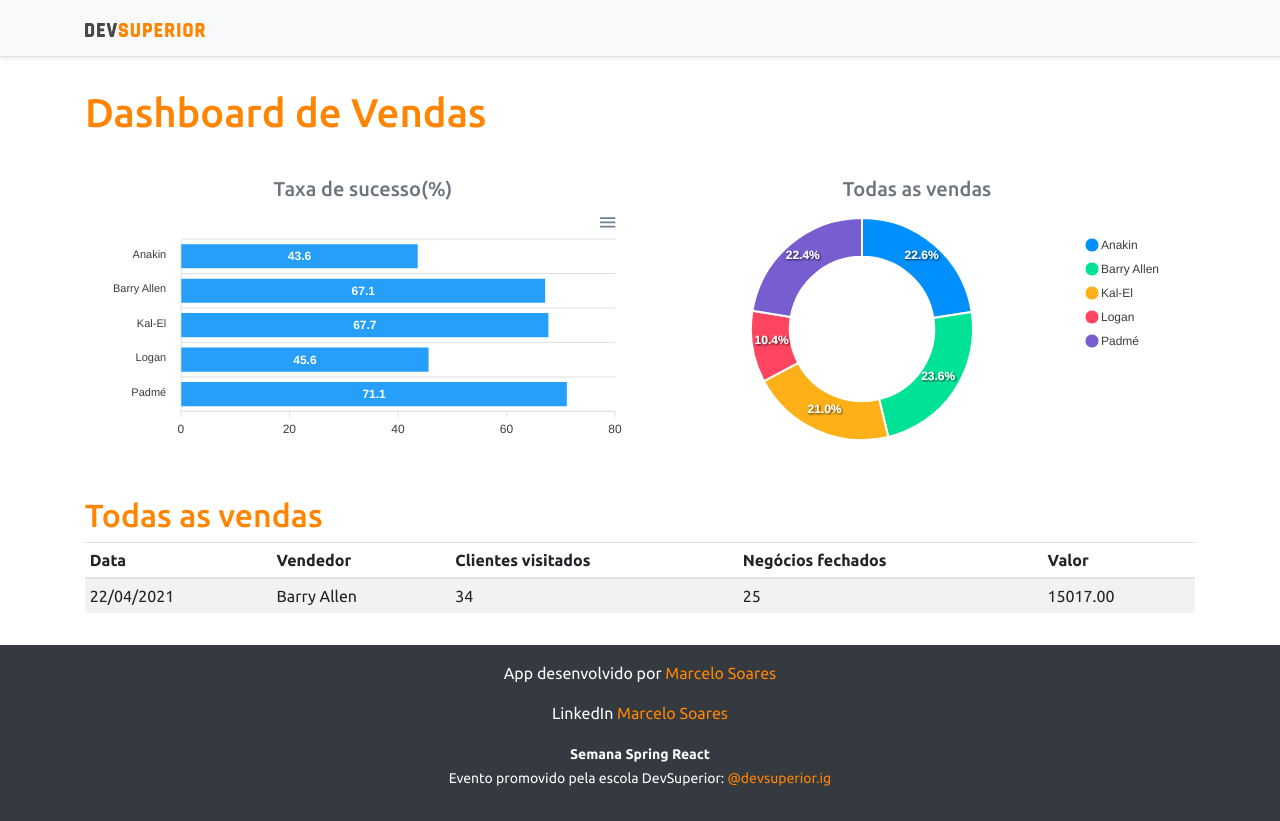
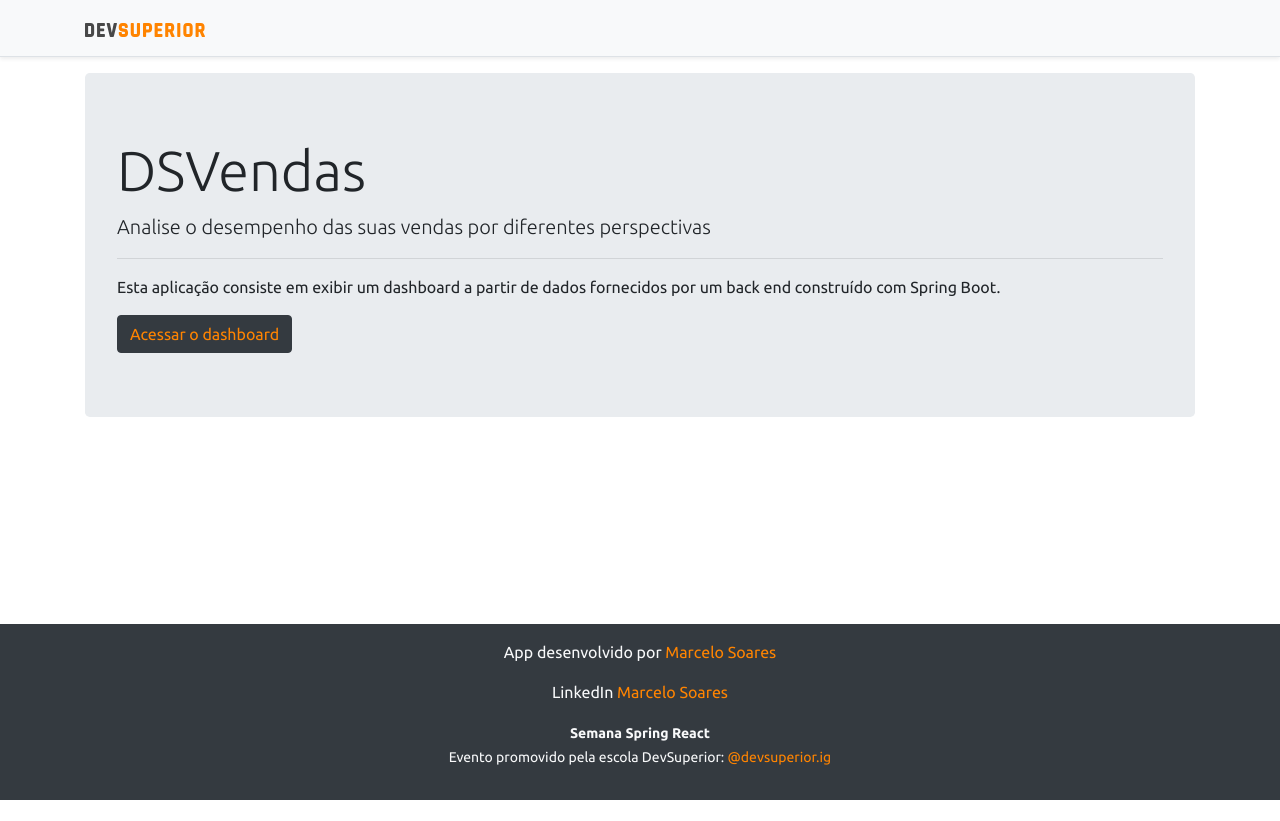
Before and after one commit to iamkanashirolandre/semanaspringreact-sds3, a React (Create React App) app in the folder frontend/: page / in a window 1280 px wide. After the commit the page ends 800 px from the top, so only its background shows below. Built offline with nearby package versions, Linux system fonts and the light colour scheme.

Commit message:
Routes, Home/navigation, first request, DonutChart integration

```diff
--- a/frontend/package.json
+++ b/frontend/package.json
@@ -13,12 +13,14 @@
     "@types/react": "^17.0.0",
     "@types/react-dom": "^17.0.0",
     "apexcharts": "^3.26.1",
+    "axios": "^0.21.1",
     "bootstrap": "^4.6.0",
     "jquery": "1.9.1",
     "popper.js": "^1.16.1",
     "react": "^17.0.2",
     "react-apexcharts": "^1.3.9",
     "react-dom": "^17.0.2",
+    "react-router-dom": "^5.2.0",
     "react-scripts": "4.0.3",
     "typescript": "^4.1.2",
     "web-vitals": "^1.0.1"
@@ -46,5 +48,8 @@
       "last 1 firefox version",
       "last 1 safari version"
     ]
+  },
+  "devDependencies": {
+    "@types/react-router-dom": "^5.1.7"
   }
 }
--- a/frontend/src/App.tsx
+++ b/frontend/src/App.tsx
@@ -1,35 +1,8 @@
-import NavBar from './components/NavBar';
-import Footer from 'components/Footer';
-import DataTable from 'components/DataTable';
-import BarChart from 'components/BarChart';
-import DonutChart from 'components/DonutChart';
+import Routes from 'Routes';
 
 function App() {
   return (
-    <>
-
-      <NavBar />
-      <div className="container">
-        <h1 className="text-primary py-3">Dashboard de Vendas</h1>
-
-        <div className="row px-3 py-3">
-         <div className="col-sm-6">
-            <h5 className="text-center text-secondary">Taxa de sucesso(%)</h5>
-            <BarChart />
-          </div>
-
-          <div className="col-sm-6">
-            <h5 className="text-center text-secondary">Todas as vendas</h5>
-            <DonutChart />
-          </div>
-        </div>
-        <div className="py-3">
-          <h2 className="text-primary">Todas as vendas</h2>
-          <DataTable />
-        </div>
-      </div>
-      <Footer />
-    </>
+    <Routes />
   );
 }
 
--- /dev/null
+++ b/frontend/src/Routes.tsx
@@ -0,0 +1,21 @@
+import Dashboard from 'pages/Dashboard';
+import Home from 'pages/Home';
+import React from 'react';
+import { BrowserRouter, Route, Switch } from 'react-router-dom';
+
+const Routes = () => {
+  return (
+    <BrowserRouter>
+      <Switch>
+        <Route path="/" exact>
+          <Home />
+        </Route>
+        <Route path="/dashboard" exact>
+          <Dashboard />
+        </Route>
+      </Switch>
+    </BrowserRouter>
+  );
+}
+
+export default Routes;
--- a/frontend/src/assets/css/styles.css
+++ b/frontend/src/assets/css/styles.css
@@ -40,4 +40,5 @@
 a:hover {
   font-weight: bold;
   cursor: pointer;
+  transition: 2s ease-in-out;
 }
--- a/frontend/src/components/DonutChart/index.tsx
+++ b/frontend/src/components/DonutChart/index.tsx
@@ -1,11 +1,33 @@
+import axios from 'axios';
+import { useEffect, useState } from 'react';
 import Chart from "react-apexcharts";
+import { SaleSum } from 'types/sale';
+import { BASE_URL } from 'utils/requests';
+
+type ChartData = {
+  labels: string[];
+  series: number[];
+}
 
 const DonutChart = () => {
 
-  const mockData = {
-      series: [477138, 499928, 444867, 220426, 473088],
-      labels: ['Anakin', 'Barry Allen', 'Kal-El', 'Logan', 'Padmé']
-  }
+  const [chartData, setChartData] = useState<ChartData>({labels:[], series:[]});
+
+  useEffect( () => {
+    axios.get(`${BASE_URL}/sales/amount-by-seller`)
+      .then(response => {
+        const data = response.data as SaleSum[];
+        const myLabels = data.map(item => item.sellername);
+        const mySeries = data.map(item => item.sum);
+
+        setChartData( { labels: myLabels, series: mySeries } );
+      });
+  }, []);
+
+  // const mockData = {
+  //     series: [477138, 499928, 444867, 220426, 473088],
+  //     labels: ['Anakin', 'Barry Allen', 'Kal-El', 'Logan', 'Padmé']
+  // }
 
   const options = {
       legend: {
@@ -15,8 +37,8 @@
 
   return (
     <Chart
-      options={{...options, labels:mockData.labels}}
-      series={mockData.series}
+      options={{...options, labels:chartData.labels}}
+      series={chartData.series}
       type="donut"
       height="240"
     />
--- a/frontend/src/components/NavBar/index.tsx
+++ b/frontend/src/components/NavBar/index.tsx
@@ -1,4 +1,5 @@
 import ImgDsDark from "assets/img/ds_dark.svg"
+import { Link } from 'react-router-dom';
 
 const NavBar = () => {
 
@@ -6,7 +7,9 @@
     <div className="d-flex flex-column flex-md-row align-items-center p-3 px-md-4 mb-3 bg-light border-bottom shadow-sm">
       <div className="container">
         <nav className="my-2 my-md-0 mr-md-3">
-          <img src={ImgDsDark} alt="DevSuperior" width="120" />
+          <Link to="/">
+            <img src={ImgDsDark} alt="DevSuperior" width="120" />
+          </Link>
         </nav>
       </div>
     </div>
--- /dev/null
+++ b/frontend/src/pages/Dashboard/index.tsx
@@ -0,0 +1,37 @@
+import NavBar from 'components/NavBar';
+import Footer from 'components/Footer';
+import DataTable from 'components/DataTable';
+import BarChart from 'components/BarChart';
+import DonutChart from 'components/DonutChart';
+
+const Dashboard = () => {
+
+  return (
+    <>
+
+      <NavBar />
+      <div className="container">
+        <h1 className="text-primary py-3">Dashboard de Vendas</h1>
+
+        <div className="row px-3 py-3">
+         <div className="col-sm-6">
+            <h5 className="text-center text-secondary">Taxa de sucesso(%)</h5>
+            <BarChart />
+          </div>
+
+          <div className="col-sm-6">
+            <h5 className="text-center text-secondary">Todas as vendas</h5>
+            <DonutChart />
+          </div>
+        </div>
+        <div className="py-3">
+          <h2 className="text-primary">Todas as vendas</h2>
+          <DataTable />
+        </div>
+      </div>
+      <Footer />
+    </>
+  )
+}
+
+export default Dashboard;
--- /dev/null
+++ b/frontend/src/pages/Home/index.tsx
@@ -0,0 +1,27 @@
+import Footer from 'components/Footer';
+import NavBar from 'components/NavBar';
+import { Link } from 'react-router-dom';
+
+const Home = () => {
+
+  return (
+    <>
+      <NavBar />
+      <div className="container">
+          <div className="jumbotron">
+              <h1 className="display-4">DSVendas</h1>
+              <p className="lead">Analise o desempenho das suas vendas por diferentes perspectivas</p>
+              <hr/>
+              <p>Esta aplicação consiste em exibir um dashboard a partir de dados fornecidos por um back end construído com Spring Boot.</p>
+
+              <Link to="/dashboard" className="btn btn-dark btn-large">
+                Acessar o dashboard
+              </Link>
+          </div>
+      </div>
+      <Footer />
+    </>
+  )
+}
+
+export default Home;
--- /dev/null
+++ b/frontend/src/types/sale.ts
@@ -0,0 +1,4 @@
+export type SaleSum = {
+  sellername: string;
+  sum: number;
+};
--- /dev/null
+++ b/frontend/src/utils/requests.ts
@@ -0,0 +1 @@
+export const BASE_URL = 'http://localhost:8080';
```
Also changed, not shown: 1 other file (tests, documents, lock files or other folders).
